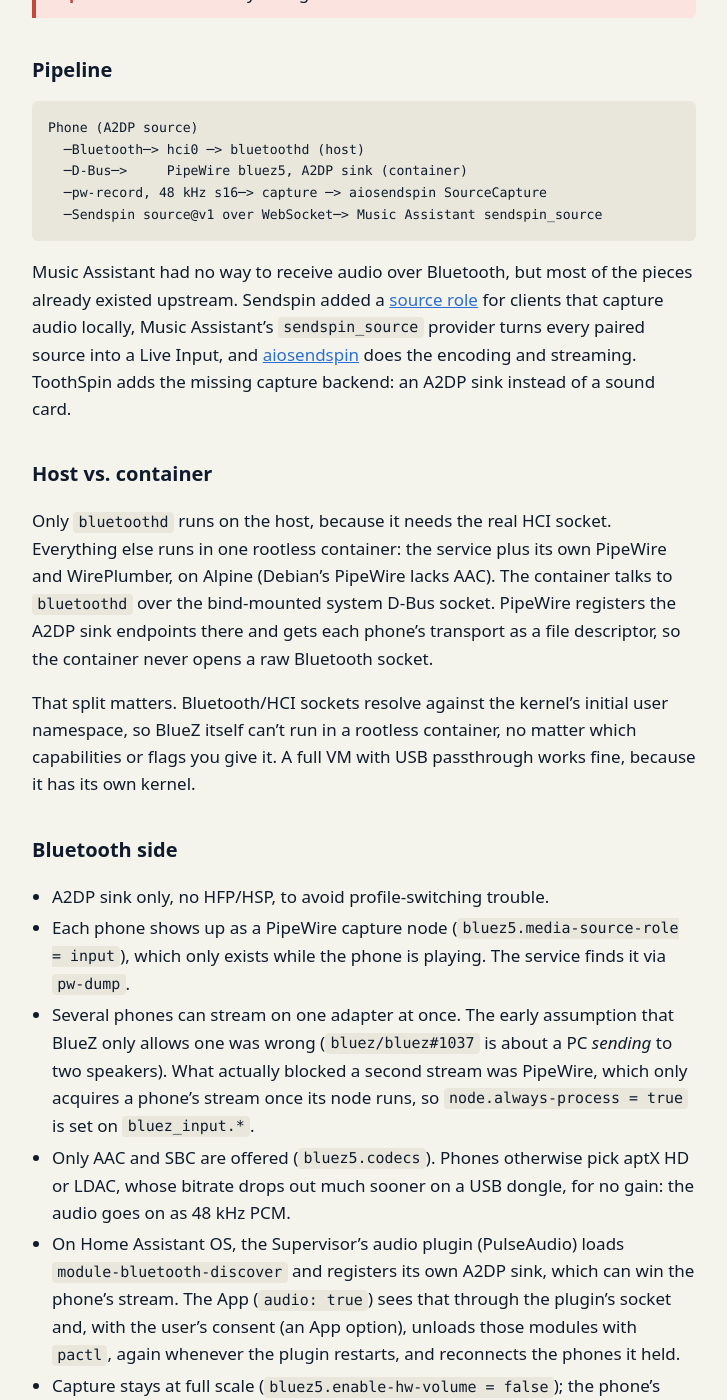
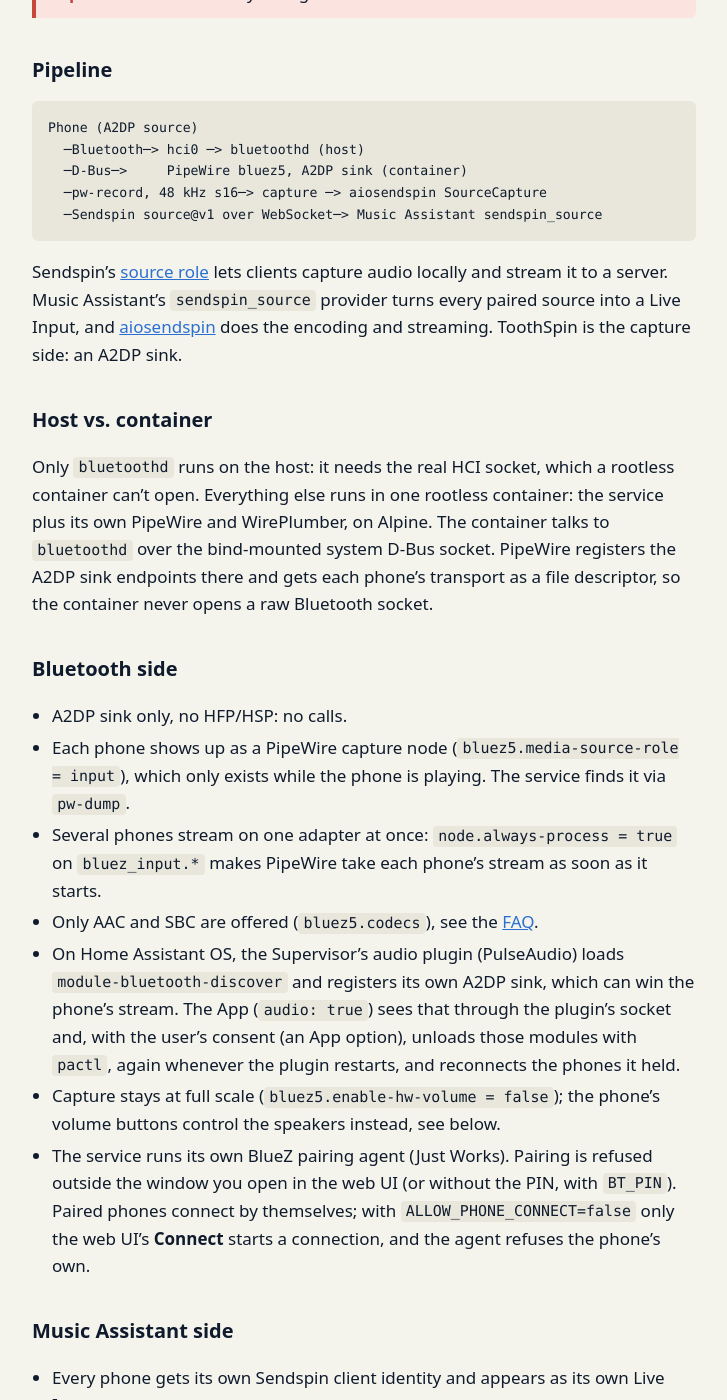
Before and after one commit to eknoes/toothspin, a Jekyll site: the page built from docs/overview.md, in a window 1280 px wide and 1400 px high, scrolled down 229 px. Shown: the whole window, without its empty margins (276-1003 px from the left). Built offline with Jekyll 4.4.1, drawn with Linux system fonts in a browser that asks for light colours; some of the changed text lies outside the part shown.

````diff
--- a/deploy/pipewire/50-toothspin.conf
+++ b/deploy/pipewire/50-toothspin.conf
@@ -15,10 +15,8 @@ monitor.bluez.properties = {
   # Keep the captured audio at full scale: the phone's (AVRCP absolute)
   # volume is applied to the Music Assistant speaker by the service instead.
   bluez5.enable-hw-volume = false
-  # Only the robust codecs. Phones otherwise pick the highest bitrate they
-  # support (aptX HD, LDAC: 500-990 kbit/s), which drops out on a USB
-  # dongle much sooner, and the audio goes on to Music Assistant as 48 kHz
-  # PCM anyway. AAC and SBC run at 200-350 kbit/s.
+  # Only AAC and SBC (200-350 kbit/s): they drop out much later on a USB
+  # dongle than aptX HD or LDAC (500-990 kbit/s). See the FAQ.
   bluez5.codecs = [ aac sbc ]
 }
 
--- a/docs/_layouts/default.html
+++ b/docs/_layouts/default.html
@@ -41,8 +41,7 @@
 </main>
 
 <footer>
-  {{ site.title }} is an independent project, not affiliated with Music
-  Assistant or Sendspin. · <a href="https://github.com/{{ site.repository }}">GitHub</a>
+  {{ site.title }} is not affiliated with Music Assistant or Sendspin. · <a href="https://github.com/{{ site.repository }}">GitHub</a>
 </footer>
 </body>
 </html>
--- a/docs/overview.md
+++ b/docs/overview.md
@@ -16,44 +16,34 @@ Phone (A2DP source)
   ─Sendspin source@v1 over WebSocket─> Music Assistant sendspin_source
 ```
 
-Music Assistant had no way to receive audio over Bluetooth, but most of the
-pieces already existed upstream. Sendspin added a
-[source role](https://github.com/Sendspin/spec/issues/105) for clients that
-capture audio locally, Music Assistant's `sendspin_source` provider turns
-every paired source into a Live Input, and
+Sendspin's [source role](https://github.com/Sendspin/spec/issues/105) lets
+clients capture audio locally and stream it to a server. Music Assistant's
+`sendspin_source` provider turns every paired source into a Live Input, and
 [aiosendspin](https://github.com/Sendspin/aiosendspin) does the encoding and
-streaming. ToothSpin adds the missing capture backend: an A2DP sink instead
-of a sound card.
+streaming. ToothSpin is the capture side: an A2DP sink.
 
 ## Host vs. container
 
-Only `bluetoothd` runs on the host, because it needs the real HCI socket.
+Only `bluetoothd` runs on the host: it needs the real HCI socket, which a
+rootless container can't open.
 Everything else runs in one rootless container: the service plus its own
-PipeWire and WirePlumber, on Alpine (Debian's PipeWire lacks AAC). The
+PipeWire and WirePlumber, on Alpine. The
 container talks to `bluetoothd` over the bind-mounted system D-Bus socket.
 PipeWire registers the A2DP sink endpoints there and gets each phone's
 transport as a file descriptor, so the container never opens a raw Bluetooth
 socket.
 
-That split matters. Bluetooth/HCI sockets resolve against the kernel's
-initial user namespace, so BlueZ itself can't run in a rootless container,
-no matter which capabilities or flags you give it. A full VM with USB
-passthrough works fine, because it has its own kernel.
-
 ## Bluetooth side
 
-- A2DP sink only, no HFP/HSP, to avoid profile-switching trouble.
+- A2DP sink only, no HFP/HSP: no calls.
 - Each phone shows up as a PipeWire capture node
   (`bluez5.media-source-role = input`), which only exists while the phone is
   playing. The service finds it via `pw-dump`.
-- Several phones can stream on one adapter at once. The early assumption
-  that BlueZ only allows one was wrong (`bluez/bluez#1037` is about a PC
-  *sending* to two speakers). What actually blocked a second stream was
-  PipeWire, which only acquires a phone's stream once its node runs, so
-  `node.always-process = true` is set on `bluez_input.*`.
-- Only AAC and SBC are offered (`bluez5.codecs`). Phones otherwise pick
-  aptX HD or LDAC, whose bitrate drops out much sooner on a USB dongle, for
-  no gain: the audio goes on as 48 kHz PCM.
+- Several phones stream on one adapter at once: `node.always-process = true`
+  on `bluez_input.*` makes PipeWire take each phone's stream as soon as it
+  starts.
+- Only AAC and SBC are offered (`bluez5.codecs`), see the
+  [FAQ]({{ '/faq.html#codecs' | relative_url }}).
 - On Home Assistant OS, the Supervisor's audio plugin (PulseAudio) loads
   `module-bluetooth-discover` and registers its own A2DP sink, which can win
   the phone's stream. The App (`audio: true`) sees that through the plugin's
@@ -106,15 +96,14 @@ the echo of its own last write for a few seconds.
   ToothSpin reads its options from the Supervisor's API, hands `/data` to
   `toothspin` and switches to it, which needs `CHOWN`, `SETUID` and
   `SETGID` for that moment. Then it has none, and `no-new-privileges`.
-- On SELinux hosts, the standard `container_t` may not connect to the
-  host's system bus. Rather than disabling SELinux for the container,
-  `deploy/selinux/toothspin.cil` defines `toothspin.process` from the udica
-  templates container-selinux ships, plus the bus socket, `send_msg` to the
-  bus and `bluetoothd` only, and mapping PipeWire's memfd buffers.
+- On SELinux hosts, `deploy/selinux/toothspin.cil` defines
+  `toothspin.process` from the udica templates container-selinux ships,
+  plus the bus socket, `send_msg` to the bus and `bluetoothd` only, and
+  mapping PipeWire's memfd buffers.
 - As a Home Assistant App it runs under its own AppArmor profile
-  (`toothspin/apparmor.txt`): no Linux capabilities, files limited to its
-  programs, its data, `/tmp`, the D-Bus socket and Home Assistant's audio
-  socket.
+  (`toothspin/apparmor.txt`): only the capabilities to switch users at
+  start, files limited to its programs, its data, `/tmp`, the D-Bus socket
+  and Home Assistant's audio socket.
 - The web UI has no login. As a Home Assistant App it's served through
   ingress, and the ingress port only answers the Supervisor's proxy
   (172.30.32.2). Outside Home Assistant it relies on the home network.
@@ -174,15 +163,7 @@ version the stable Music Assistant ships: 9.1.1, in every 2.10 release.
   9.1.1 server, so ToothSpin can't move ahead of the stable Music Assistant.
   The other way round works: a 10.x server accepts 9.1.1 clients as legacy
   clients (logged as non-compliant), and Music Assistant 2.11 allows them by
-  default. Tested against real 2.10.0, 2.10.5, 2.10.6 and 2.11.0b5
-  containers: pairing via the API and streaming work. The one break was
-  2.11's new steps in the "Pair the device" flow, which ToothSpin answers.
+  default. Tested with 2.10.0, 2.10.5, 2.10.6 and 2.11.0b5: pairing via the
+  API and streaming work.
 - Once Music Assistant drops legacy clients, or 2.10 is gone, ToothSpin
   moves to aiosendspin 10 and its minimum version follows.
-
-## Things that were tried and dropped
-
-- **bluez-alsa**: v5.0.0 lost its D-Bus connection on every PCM open on the
-  test host and took `bluetoothd` down with it.
-- **BlueZ in a rootless container**: blocked by the user-namespace limitation
-  above.
````
Also changed, not shown: docs/index.md (+22 -10 lines), tests/test_receivers.py (+1 -1 lines), toothspin/DOCS.md (+1 -1 lines), README.md, deploy/coreos/README.md, toothspin/README.md, 2 other files.
